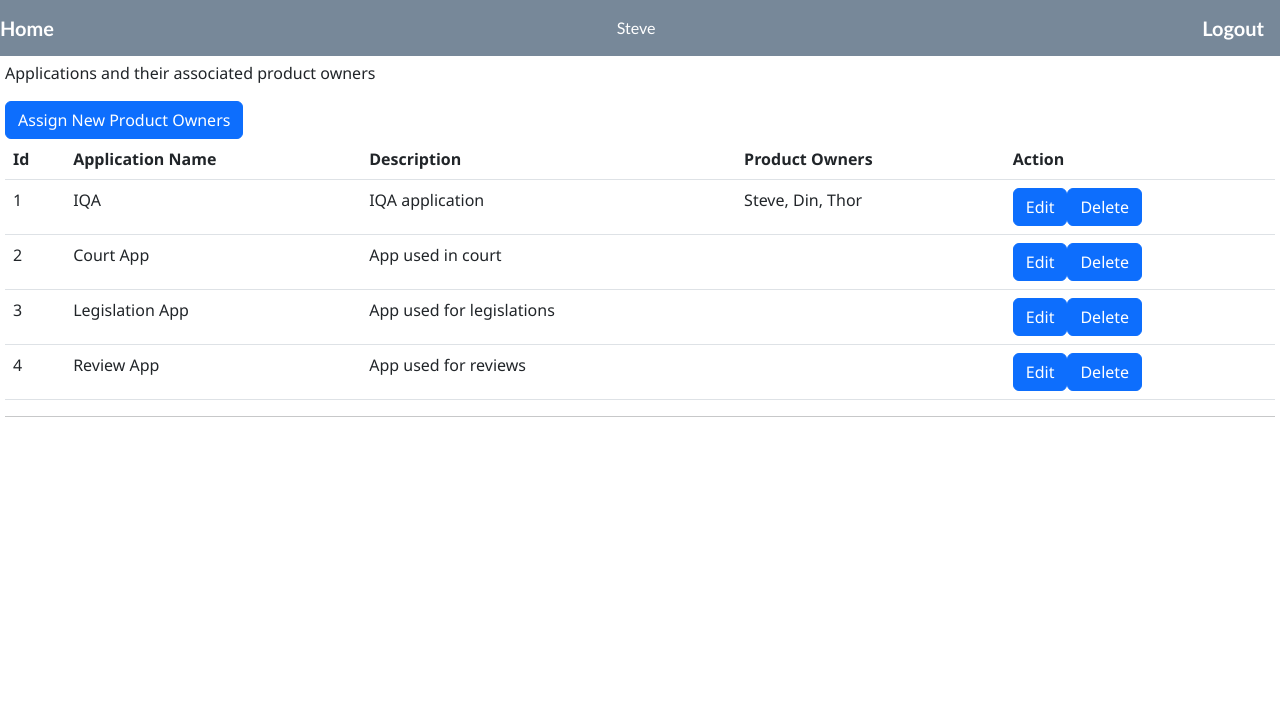
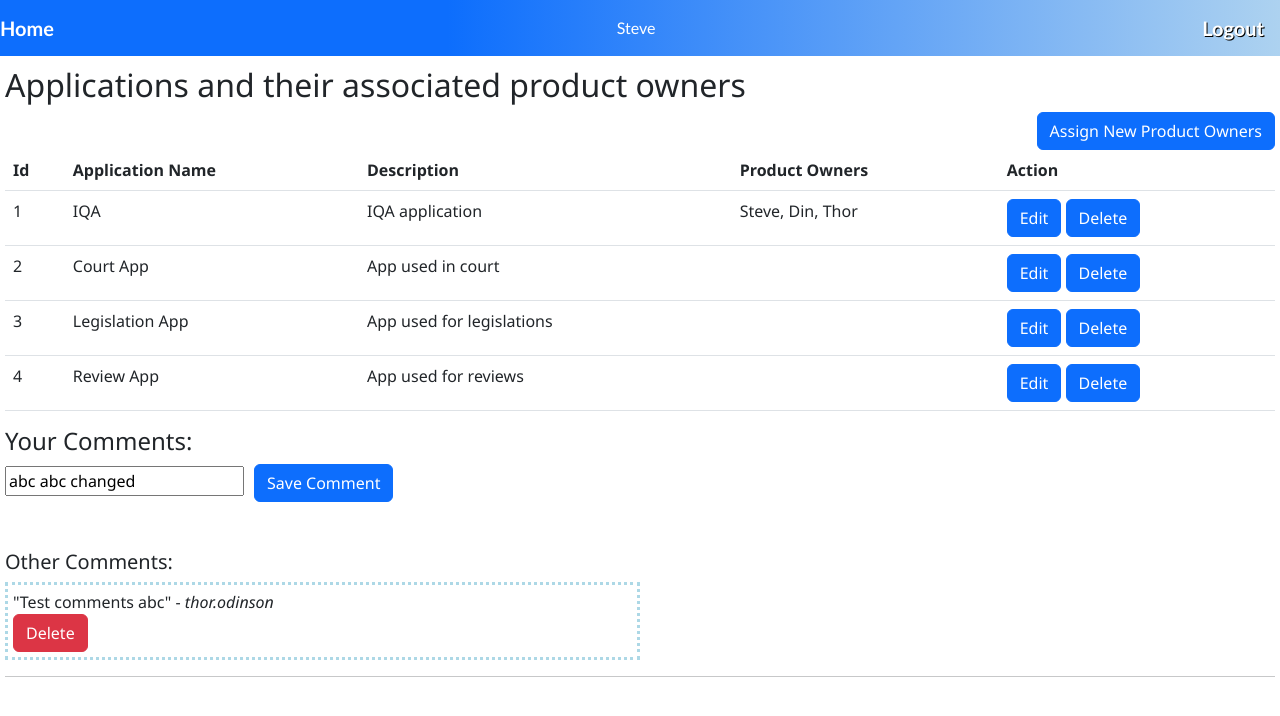
Before and after one commit to jamee258/ProductOwnersApp, a Flask app: page / in a window 1280 px wide. Shown: the top 716 px of the page. Run offline with Flask 2, Linux system fonts and the light colour scheme; a user stored in the database is signed in; data comes from the database, SQL or seed files in the repository; both versions use the stored data as it was after the commit.

Commit message:
Code refactoring

```diff
--- a/app.py
+++ b/app.py
@@ -1,5 +1,6 @@
 import os
-from flask import Flask, render_template, url_for, redirect, flash, current_app as app
+import re
+from flask import Flask, render_template, url_for, redirect, flash, request, current_app as app
 from flask_login import login_user, LoginManager, login_required, logout_user, current_user
 from forms import ApplicationForm, EditApplicationForm, LoginForm
 
@@ -35,15 +36,22 @@ def home():
     apps = ApplicationTable.query.all()
 
     isAdmin = False
-    # For checking if user is admin
+    # For checking if current user is admin
     if current_user.is_admin == True:
         isAdmin = True
 
-    return render_template("home.html", applications=apps, isAdmin=isAdmin)
+    user = UserTable.query.filter_by(id=current_user.id).first()
+    if(user.comments == None):
+        user.comments = ""
+
+    allUsersWithComments = UserTable.query.filter(UserTable.comments!=None, UserTable.comments!="", UserTable.id!=user.id).all()
+
+    return render_template("home.html", applications=apps, isAdmin=isAdmin, currentUser=user, allComments=allUsersWithComments)
 
 @app.route('/login', methods=('GET', 'POST'))
 def login():
     form = LoginForm()
+
     if form.validate_on_submit():
         user = UserTable.query.filter_by(username=form.username.data).first()
         if user:
@@ -51,12 +59,12 @@ def login():
             password_input = form.password.data
             if sha256_crypt.verify(password_input, user.password):
                 login_user(user)
-                flash("You have successfully logged in", 'success')
+                flash("You have successfully logged in")
                 return redirect(url_for('home'))
             else:
-                flash("Incorrect username and/or password combination", 'error')
+                flash("Incorrect username and/or password combination")
         else:
-            flash("Incorrect username and/or password combination", 'error')
+            flash("Incorrect username and/or password combination")
     return render_template('login.html', form=form)
 
 @app.route('/logout', methods=['GET', 'POST'])
@@ -64,7 +72,7 @@ def login():
 def logout():
     logout_user()
     print(current_user.is_authenticated)
-    flash("You have successfully logged out", 'success')
+    flash("You have successfully logged out")
     return redirect(url_for('login'))
 
 @app.route('/createApp/', methods=('GET', 'POST'))
@@ -73,7 +81,6 @@ def create():
     if current_user.is_admin == False:
         flash("You do not have the permissions to access this page")
         return redirect(url_for('home'))
-    flash("Login Successful!")
     name = None
     form = ApplicationForm()
     users = UserTable.query.all()
@@ -129,6 +136,8 @@ def edit():
         selectedApp.users.append(retrievedUser)
     db.session.commit()
 
+    flash("Product Owners updated successfully")
+
     return redirect(url_for('home'))
 
 @app.route("/deleteApp/<int:id>")
@@ -144,5 +153,31 @@ def delete(id):
 
     return redirect(url_for('home'))
 
+@app.route("/editComment", methods = ['POST'])
+@login_required
+def editComment():
+    user = UserTable.query.filter_by(id=current_user.id).first()
+    commentInput = request.form['userComments']
+    regex = re.compile('[@_#$%^&*()<>?/\|}{~:]')
+    if(regex.search(commentInput) != None):
+        flash("Comment update was unsuccessful. Only alphanumeric and some special characters are allowed")
+        return redirect(url_for('home'))
+    else:
+        user.comments = commentInput
+        db.session.commit()
+        flash("Your comments have been updated successfully")
+        return redirect(url_for('home'))
+
+@app.route("/deleteComment", methods = ['POST'])
+@login_required
+def deleteComment():
+    userID = request.form['commentUserID']
+    user = UserTable.query.filter_by(id=userID).first()
+    user.comments = ""
+    db.session.commit()
+
+    flash("You have successfully deleted the comment")
+    return redirect(url_for('home'))
+
 if __name__ == '__main__':
     app.run(debug=True, host='0.0.0.0')
--- a/forms.py
+++ b/forms.py
@@ -1,5 +1,5 @@
 from flask_wtf import FlaskForm
-from wtforms import (StringField, SelectField, SelectMultipleField)
+from wtforms import (StringField, SelectField, SelectMultipleField, PasswordField)
 from wtforms.validators import InputRequired, Length
 
 class ApplicationForm(FlaskForm):
@@ -14,5 +14,5 @@ class EditApplicationForm(FlaskForm):
 class LoginForm(FlaskForm):
     username = StringField('Username', validators=[InputRequired(),
                                              Length(min=2, max=200)])
-    password = StringField('Password', validators=[InputRequired(),
+    password = PasswordField('Password', validators=[InputRequired(),
                                              Length(min=2, max=200)])
--- a/models.py
+++ b/models.py
@@ -13,7 +13,7 @@ class User(db.Model, UserMixin):
     email = db.Column(db.String(50), unique=True, nullable=False)
     password = db.Column(db.String(100), nullable=False)
     is_admin = db.Column(db.Integer, nullable=False)
-    # applications = db.relationship('Application', secondary=product_owners, backref='app_contacts')
+    comments = db.Column(db.String(200))
 
     def __repr__(self):
         return f'{self.first_name}'
--- a/static/site.css
+++ b/static/site.css
@@ -1,3 +1,54 @@
+.titleHeader {
+    margin-top: 5px;
+}
+
+.login-form {
+    width: 340px;
+    margin: 50px auto;
+    font-size: 15px;
+}
+
+.login-form form {
+    margin-bottom: 15px;
+    background: #f7f7f7;
+    box-shadow: 0px 2px 2px rgba(0, 0, 0, 0.3);
+    padding: 30px;
+}
+
+.login-form h2 {
+    margin: 0 0 15px;
+}
+
+.loginButton {
+    font-size: 45px;
+    font-weight: bold;
+    text-align: center;
+    margin: 0 auto;
+    display:block;
+    padding-top: 10px;
+    border-radius: 2px;
+}
+
+.pass-container {
+    margin-top: 10px;
+    margin-left: 10px;
+}
+
+.user-container {
+    margin-top: 10px;
+    margin-left: 5px;
+}
+
+.button-container {
+    margin-top: 10px;
+    display: flex;
+    justify-content: center;
+}
+
+.message_flash {
+    margin-left: -25px;
+}
+
 .message {
     font-weight: 600;
     color: blue;
@@ -14,8 +65,13 @@
     color: black;
 }
 
+.logoutLink {
+    text-shadow: 1px 1px black;
+}
+
 .navbar {
-    background-color: lightslategray;
+    background: rgb(13,110,253);
+    background: linear-gradient(90deg, rgba(13,110,253,1) 0%, rgba(13,110,253,1) 35%, rgba(173,210,240,1) 100%);
     font-size: 1em;
     font-family: 'Trebuchet MS', 'Lucida Sans Unicode', 'Lucida Grande', 'Lucida Sans', Arial, sans-serif;
     color: white;
@@ -41,3 +97,27 @@
     padding: 5px;
     font-family:'Segoe UI', Tahoma, Geneva, Verdana, sans-serif;
 }
+
+#otherUserCommentsContainer {
+    width: 50%;
+    padding: 5px;
+    margin-top: 5px;
+    border-style: dotted;
+    border-color: lightblue;
+}
+
+.saveCommentButton {
+    margin-left: 10px;
+}
+
+.productOwnersLabel {
+    margin-top: 10px;
+}
+
+.productOwnersSubmitButton {
+    margin-top: 10px;
+}
+
+.newProductOwnersButton {
+    float: right;
+}
--- a/templates/home.html
+++ b/templates/home.html
@@ -4,10 +4,10 @@
 {% endblock %}
 {% block content %}
 
-    <p>Applications and their associated product owners</p>
+    <h2 class="titleHeader">Applications and their associated product owners</h2>
 
     {% if isAdmin %}
-      <a class='btn btn-primary' href="/createApp/">Assign New Product Owners</a>
+      <a class='btn btn-primary newProductOwnersButton' href="/createApp/">Assign New Product Owners</a>
     {% endif %}
 
     <table class="table">
@@ -17,7 +17,9 @@
           <th scope="col">Application Name</th>
           <th scope="col">Description</th>
           <th scope="col">Product Owners</th>
-          <th scope="col">Action</th>
+          {% if isAdmin %}
+            <th scope="col">Action</th>
+          {% endif %}
         </tr>
       </thead>
       <tbody>
@@ -37,12 +39,36 @@
             </td>
 
             {% if isAdmin %}
-              <td><a class='btn btn-primary' href="/updateApp/{{ item.id }}">Edit</a><a class='btn btn-primary confirmation' href="/deleteApp/{{ item.id }}">Delete</a></td>
+              <td>
+                <a class='btn btn-primary' href="/updateApp/{{ item.id }}">Edit</a>
+                <a class='btn btn-primary confirmation' href="/deleteApp/{{ item.id }}">Delete</a>
+              </td>
             {% endif %}
           </tr>
         {% endfor %}
       </tbody>
     </table>
+
+    <h4>Your Comments:</h4>
+    <form method="POST" action="/editComment">
+      <input type="text" id="userCommentsInput" name="userComments" value ='{{ currentUser.comments }}' pattern="[a-zA-Z0-9.!\s]+" title="Only alphanumeric and some special characters are allowed"><input type="submit" value="Save Comment" class='btn btn-primary saveCommentButton'>
+    </form>
+
+    <br>
+    <br>
+
+    <h5>Other Comments:</h5>
+    {% for userComment in allComments %}
+      <div id="otherUserCommentsContainer">
+        "{{ userComment.comments }}" - <i>{{ userComment.username }}</i>
+        {% if isAdmin %}
+          <form method="POST" action="/deleteComment">
+            <input type="text" id="commentUserIDInput" name="commentUserID" value='{{ userComment.id }}' readonly hidden>
+            <input type="submit" id="deleteCommentButton" value="Delete" class='btn btn-danger confirmation'>
+          </form>
+        {% endif %}
+      </div>
+    {% endfor %}
 
     <script type="text/javascript">
       $('.confirmation').on('click', function () {
--- a/templates/layout.html
+++ b/templates/layout.html
@@ -13,7 +13,7 @@
             {% if messages %}
                 <ul class="flashes">
                     {% for message in messages %}
-                    <div class="message_flash">{{ message }}</div>
+                        <div class="message_flash">{{ message }}</div>
                     {% endfor %}
                 </ul>
             {% endif %}
@@ -22,7 +22,7 @@
             <a href="{{ url_for('home') }}" class="navbar-brand">Home</a>
             {% if current_user.is_authenticated %}
                 {{ current_user.first_name }}
-                <a href="{{ url_for('logout') }}" class="navbar-brand">Logout</a>
+                <a href="{{ url_for('logout') }}" class="navbar-brand logoutLink">Logout</a>
             {% else %}
                 <a href="{{ url_for('login') }}" class="navbar-brand">Login</a>
             {% endif %}
```
Also changed, not shown: templates/MainPage.html (deleted, +0 -15 lines), templates/createApplication.html (+8 -6 lines), templates/editApplication.html (+11 -5 lines), templates/login.html (+3 -40 lines), tests/test_logic.py (+10 -0 lines), .gitlab-ci.yml, database.db, 1 other file.
